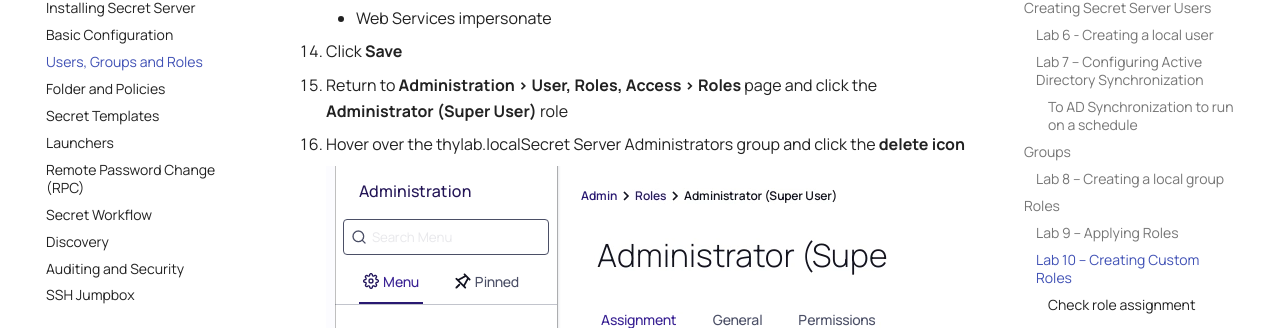
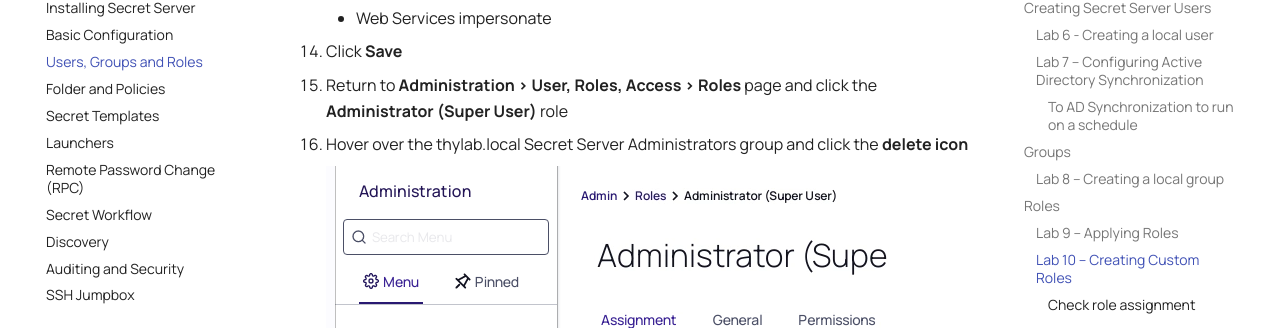
Before and after one commit to wessenstam/secretserver, an MkDocs documentation site: the page built from docs/module3/module3.md, in a window 1280 px wide and 900 px high, scrolled down 11528 px. Shown: the part 127-455 px from the top of the window. Built offline with MkDocs 1.6.1 and Material for MkDocs 9.7.7, drawn with Linux system fonts in a browser that asks for light colours.

Commit message:
Small typo

```diff
--- a/docs/module3/module3.md
+++ b/docs/module3/module3.md
@@ -272,7 +272,7 @@
 
 14. Return to **Administration > User, Roles, Access > Roles** page and click the **Administrator (Super User)** role
 
-15. Hover over the thylab.localSecret Server Administrators group and click the **delete icon**
+15. Hover over the thylab.local Secret Server Administrators group and click the **delete icon**
 
     ![](images/lab-A-011.png)
 
```
Also changed, not shown: 1 other file.
